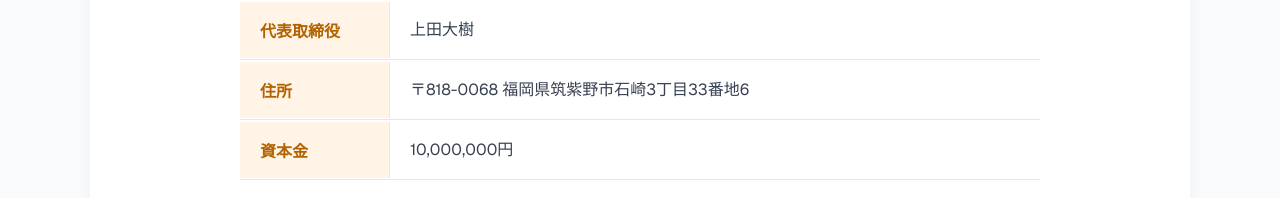
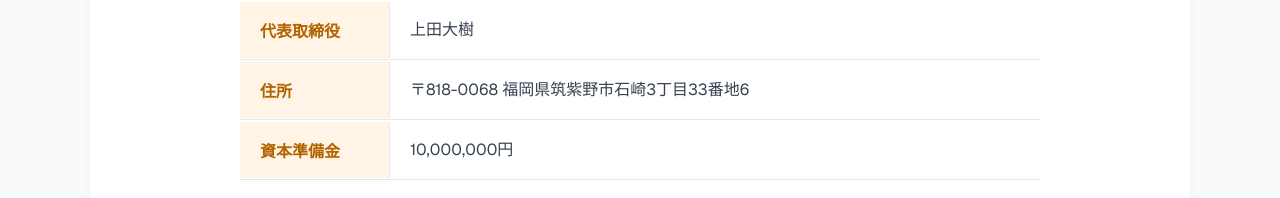
Before and after one commit to koteharyu/daiken_hp, a Next.js app: page / in a window 1280 px wide. Shown: the part 3734-3932 px from the top of the page. Built offline with nearby package versions, Linux system fonts and the light colour scheme.

Commit message:
-> 資本準備金

```diff
--- a/src/app/page.tsx
+++ b/src/app/page.tsx
@@ -198,7 +198,7 @@ export default function Home() {
             <div className={styles.companyContent}>〒818-0068 福岡県筑紫野市石崎3丁目33番地6</div>
           </div>
           <div className={styles.companyRow}>
-            <div className={styles.companyLabel}>資本金</div>
+            <div className={styles.companyLabel}>資本準備金</div>
             <div className={styles.companyContent}>10,000,000円</div>
           </div>
           <div className={styles.companyRow}>
```
